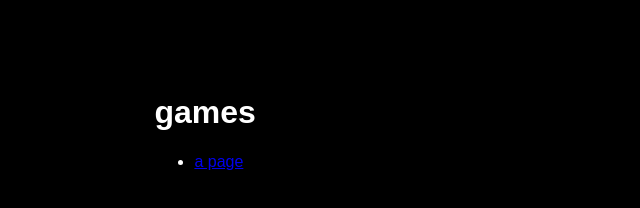
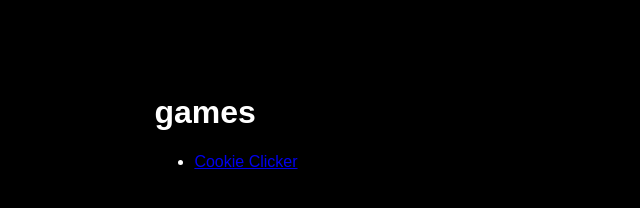
Before and after one commit to manti09wasntavalible-source/manti09-games, a plain HTML site: page games.html in a window 1280 px wide. Shown: the full height of the page, 0-640 px from the left. Drawn offline with Linux system fonts and the light colour scheme.

Commit message:
add cookie-clicker to games.html

```diff
--- a/games.html
+++ b/games.html
@@ -11,7 +11,7 @@
         <h1>games</h1>
         <ul>
             <!-- Manually listing folder links -->
-            <li><a href="game.html?g=idk">a page</a></li>
+            <li><a href="game.html?g=cookie-clicker">Cookie Clicker</a></li>
 
         </ul>
     </div>
```
